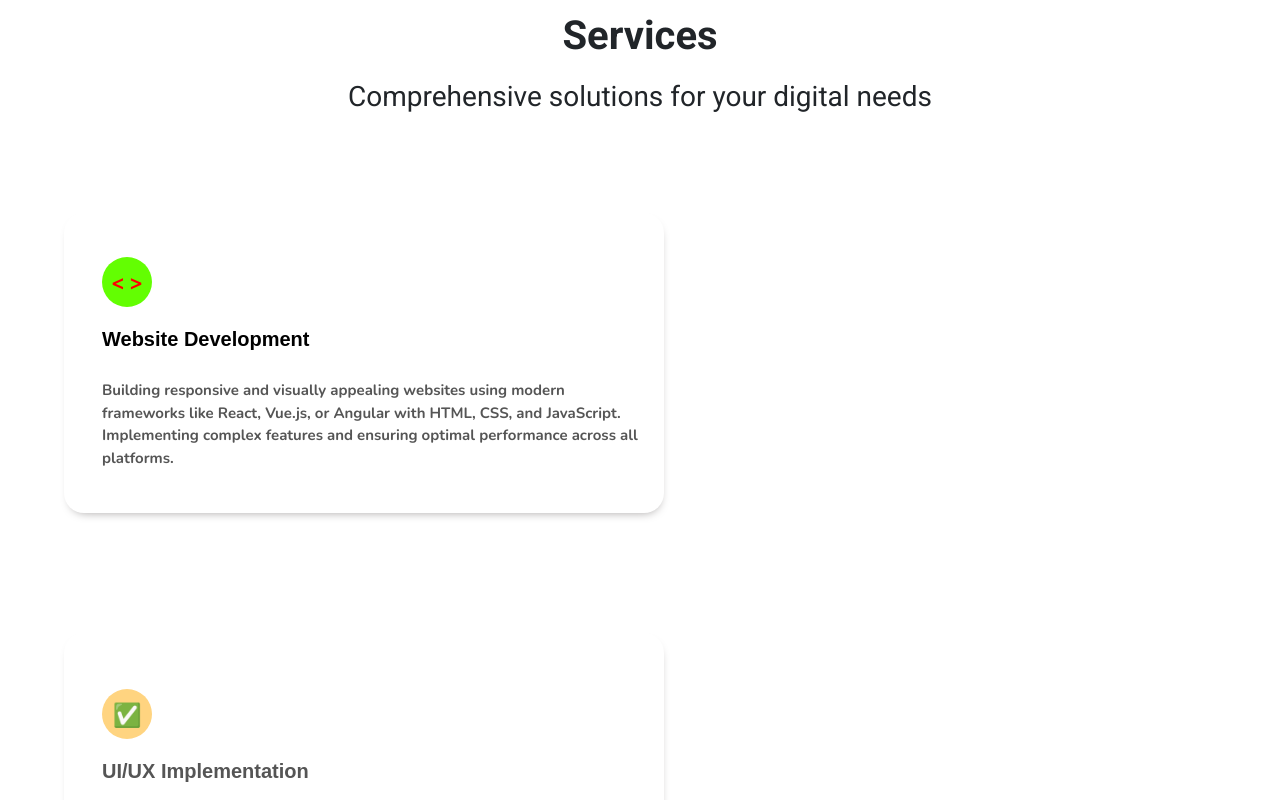
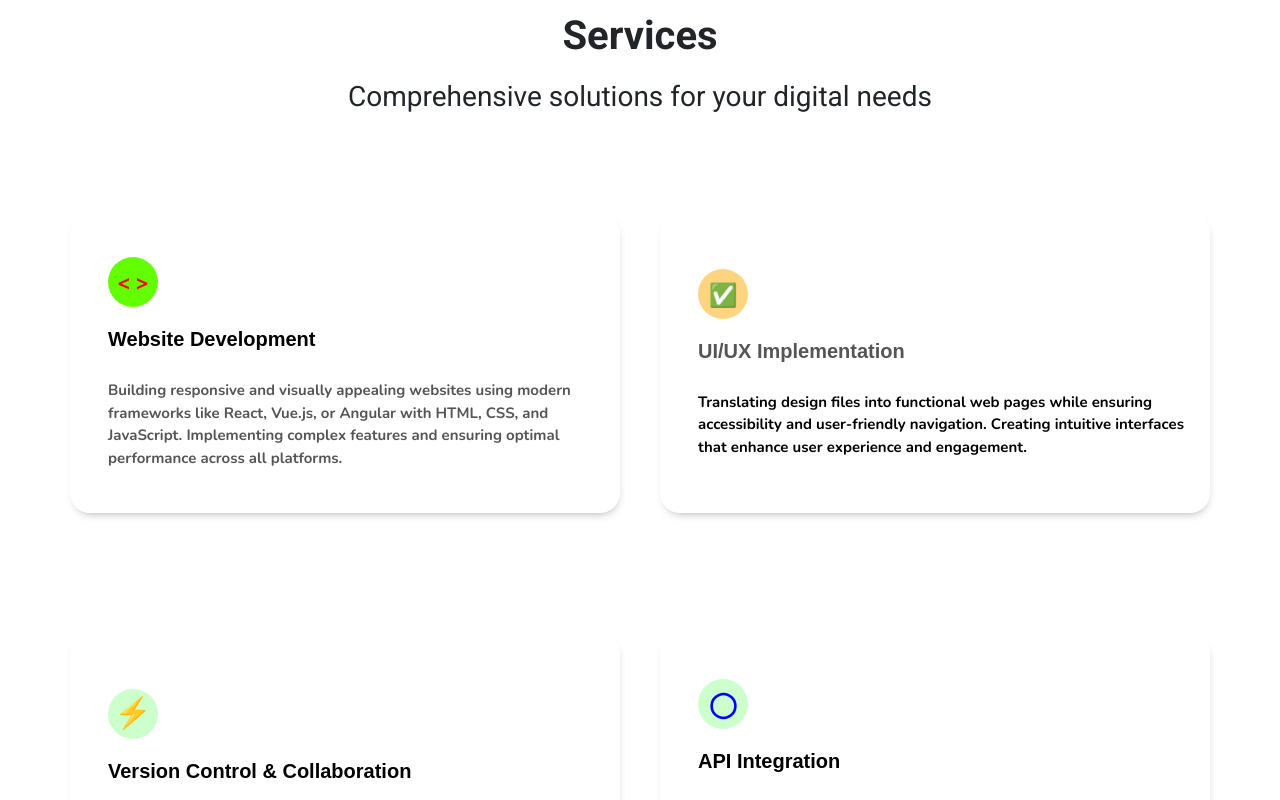
Before and after one commit to SamuelAsmare/reactportfolio, a React (Vite) app: page / in a window 1280 px wide. Shown: the part 1820-2620 px from the top of the page. Built offline with nearby package versions, Linux system fonts and the light colour scheme.

Commit message:
Updated the background color2

```diff
--- a/src/App.css
+++ b/src/App.css
@@ -219,7 +219,7 @@ body{
   width:90%;
   display: flex;
   flex-direction: row;
-  justify-content: space-between;
+  justify-content: center;
   align-items: center;
   margin-top: 20px;
   gap: 40px;
@@ -229,7 +229,7 @@ body{
   color:#0b204e;
 }
 #eachservice{
-     width:600px;
+     width:550px;
      height: 300px;
      border-radius:20px;
      box-sizing: border-box;
```
